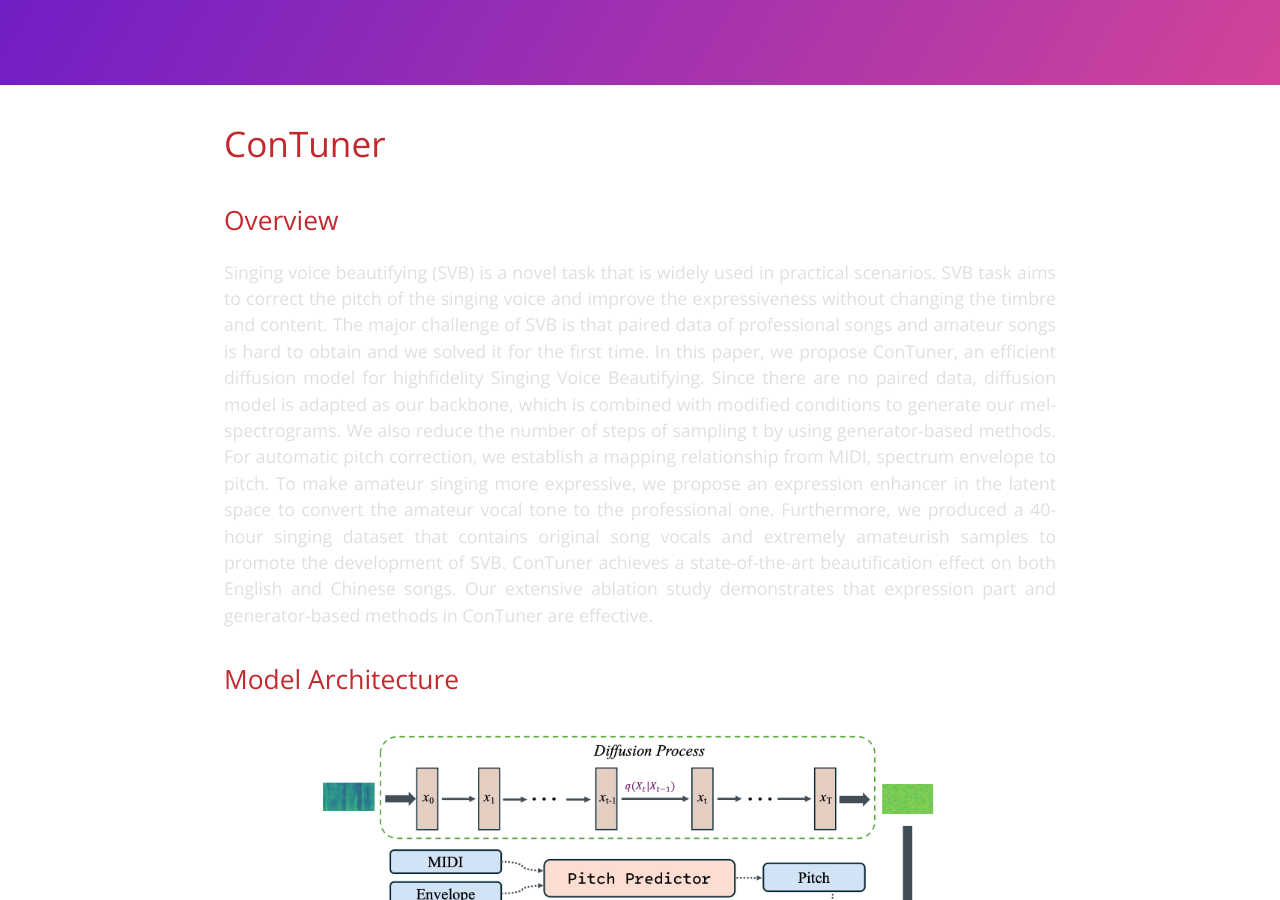
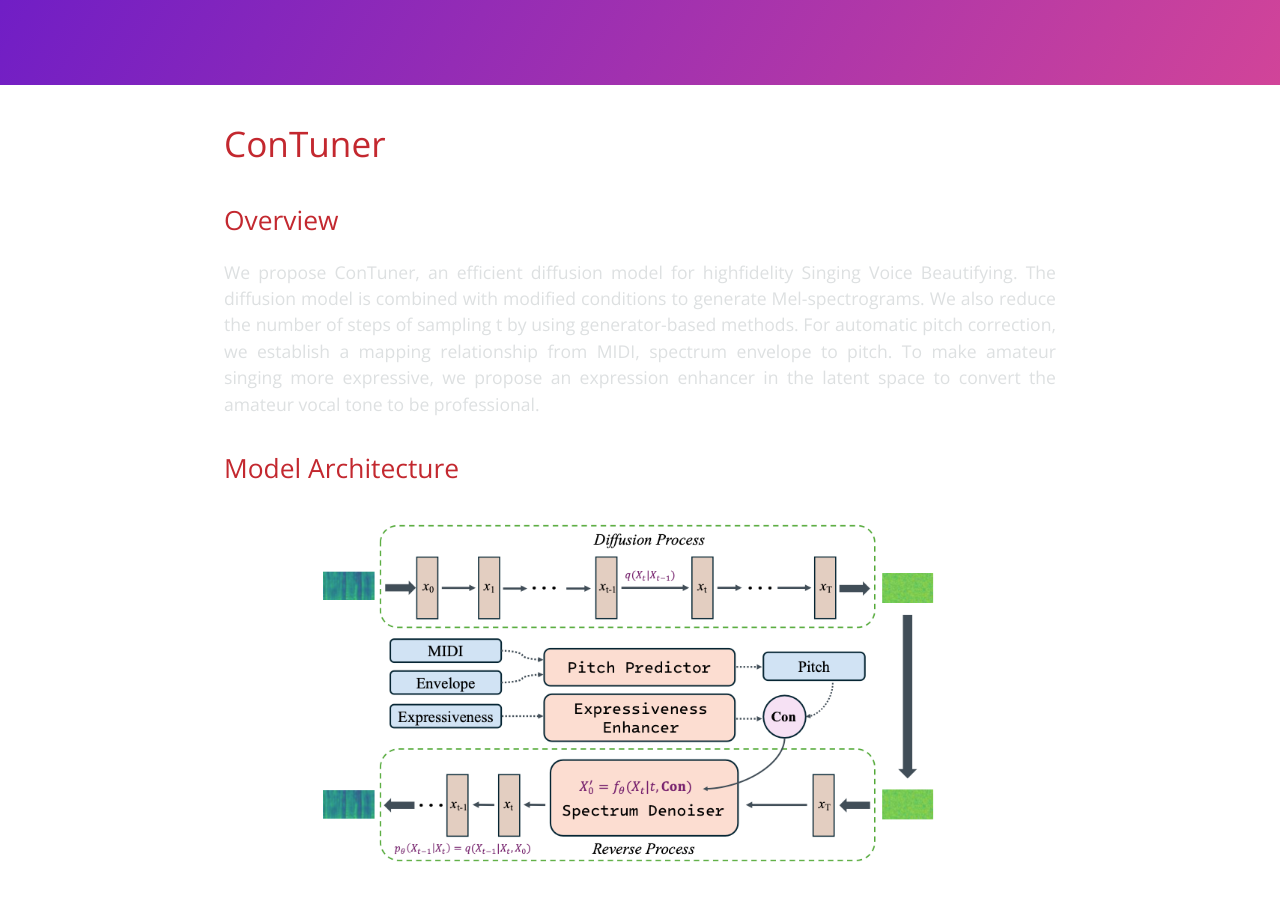
Before and after one commit to PecholaL/ConTuner-demo, a Jekyll site: the page built from index.md, in a window 1280 px wide and 900 px high, scrolled down 298 px. Built offline with Jekyll 4.4.1, drawn with Linux system fonts in a browser that asks for light colours; our own code applies the rules of GitHub Pages for plain Markdown files.

Commit message:
ConTuner

```diff
--- a/index.md
+++ b/index.md
@@ -2,7 +2,7 @@
 
 ## Overview
 <p align="justify">
-Singing voice beautifying (SVB) is a novel task that is widely used in practical scenarios. SVB task aims to correct the pitch of the singing voice and improve the expressiveness without changing the timbre and content. The major challenge of SVB is that paired data of professional songs and amateur songs is hard to obtain and we solved it for the first time. In this paper, we propose ConTuner, an efficient diffusion model for highfidelity Singing Voice Beautifying. Since there are no paired data, diffusion model is adapted as our backbone, which is combined with modified conditions to generate our mel-spectrograms. We also reduce the number of steps of sampling t by using generator-based methods. For automatic pitch correction, we establish a mapping relationship from MIDI, spectrum envelope to pitch. To make amateur singing more expressive, we propose an expression enhancer in the latent space to convert the amateur vocal tone to the professional one. Furthermore, we produced a 40-hour singing dataset that contains original song vocals and extremely amateurish samples to promote the development of SVB. ConTuner achieves a state-of-the-art beautification effect on both English and Chinese songs. Our extensive ablation study demonstrates that expression part and generator-based methods in ConTuner are effective.
+We propose ConTuner, an efficient diffusion model for highfidelity Singing Voice Beautifying. The diffusion model is combined with modified conditions to generate Mel-spectrograms. We also reduce the number of steps of sampling t by using generator-based methods. For automatic pitch correction, we establish a mapping relationship from MIDI, spectrum envelope to pitch. To make amateur singing more expressive, we propose an expression enhancer in the latent space to convert the amateur vocal tone to be professional.
 </p>
 
 ## Model Architecture
```
